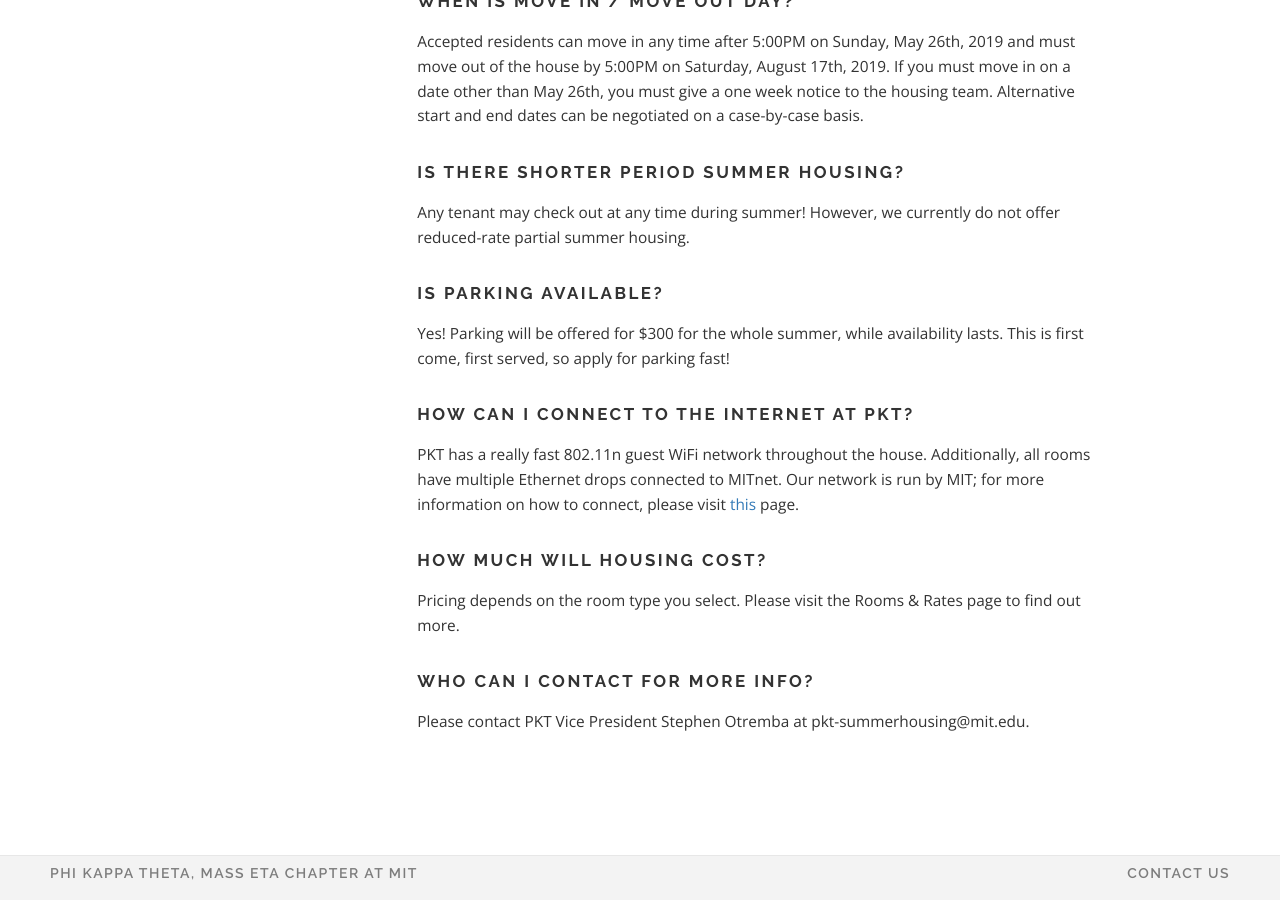
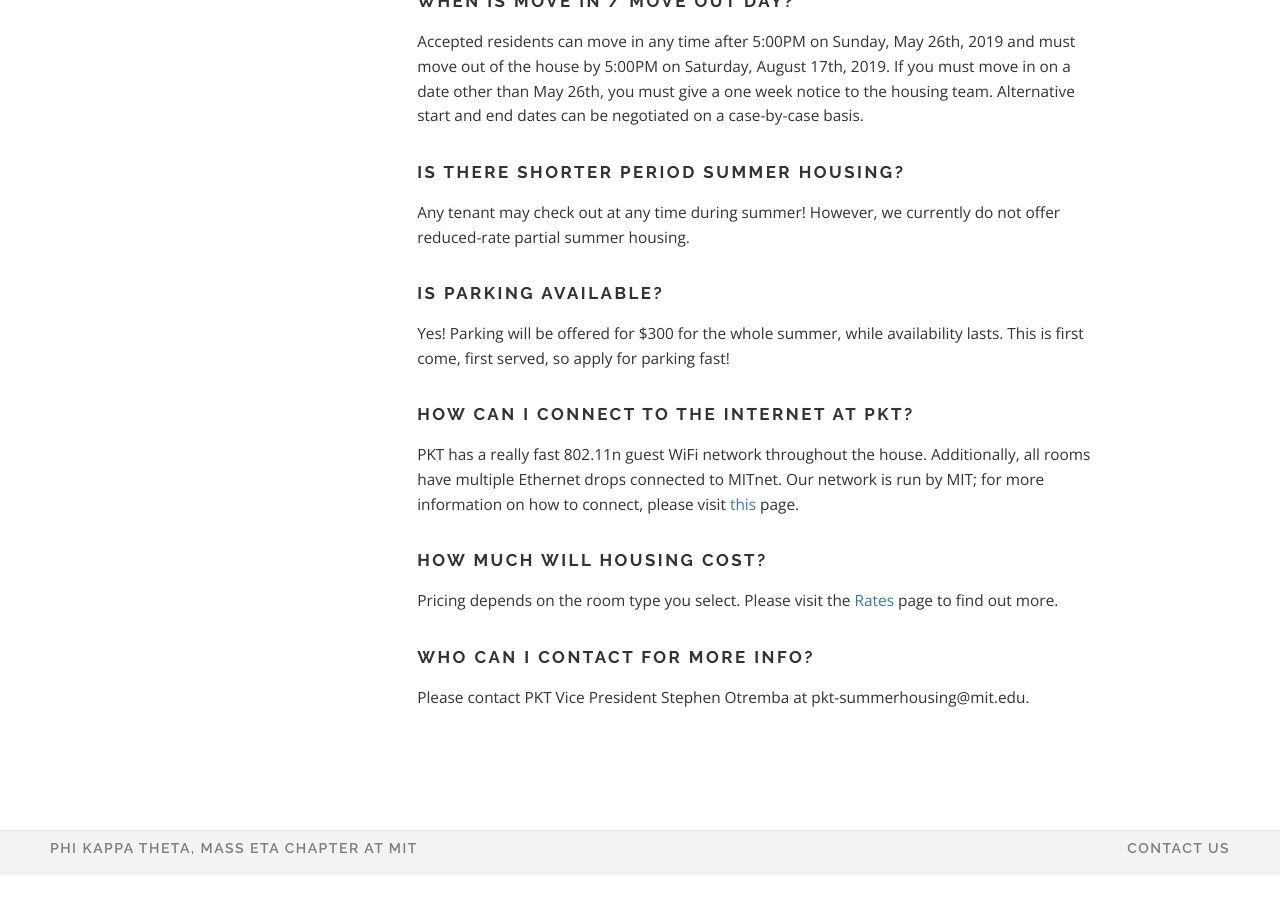
Before and after one commit to pktmasseta/pktmasseta.github.io, a Jekyll site: the page built from _summer/faq.md, in a window 1280 px wide and 900 px high, scrolled down 1106 px. Built offline with Jekyll 4.4.1, drawn with Linux system fonts in a browser that asks for light colours; after the commit the page ends 1981 px from its top, so only the background shows below that.

```diff
--- a/_summer/faq.md
+++ b/_summer/faq.md
@@ -38,7 +38,7 @@ PKT has a really fast 802.11n guest WiFi network throughout the house. Additiona
 
 ###### How much will housing cost?
 
-Pricing depends on the room type you select. Please visit the Rooms & Rates page to find out more.
+Pricing depends on the room type you select. Please visit the [Rates](pkt.mit.edu/summer/rates/) page to find out more.
 
 ###### Who can I contact for more info?
 
```
Also changed, not shown: _summer/application.md (+1 -1 lines), _summer/index.md (+1 -1 lines).
